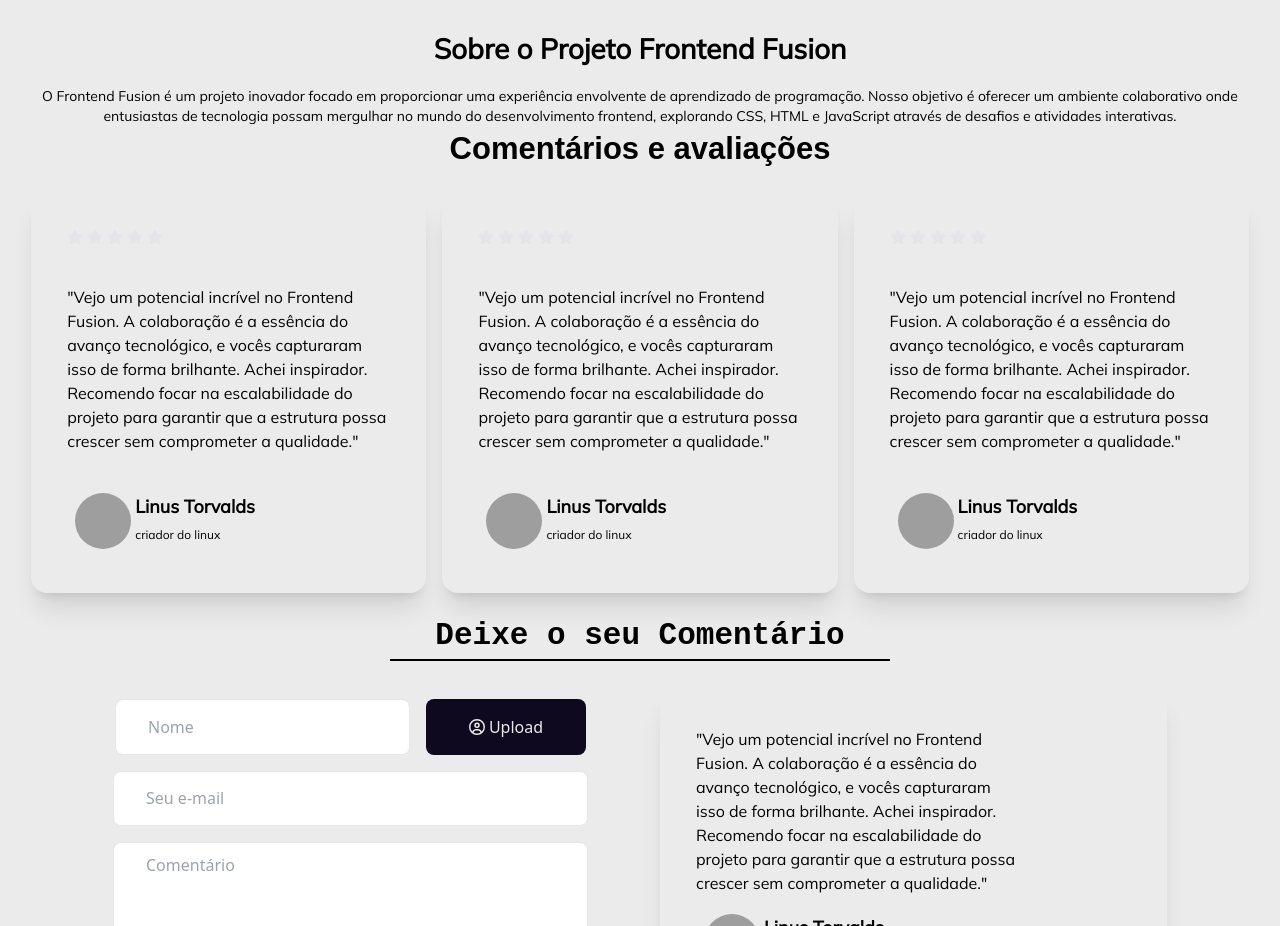
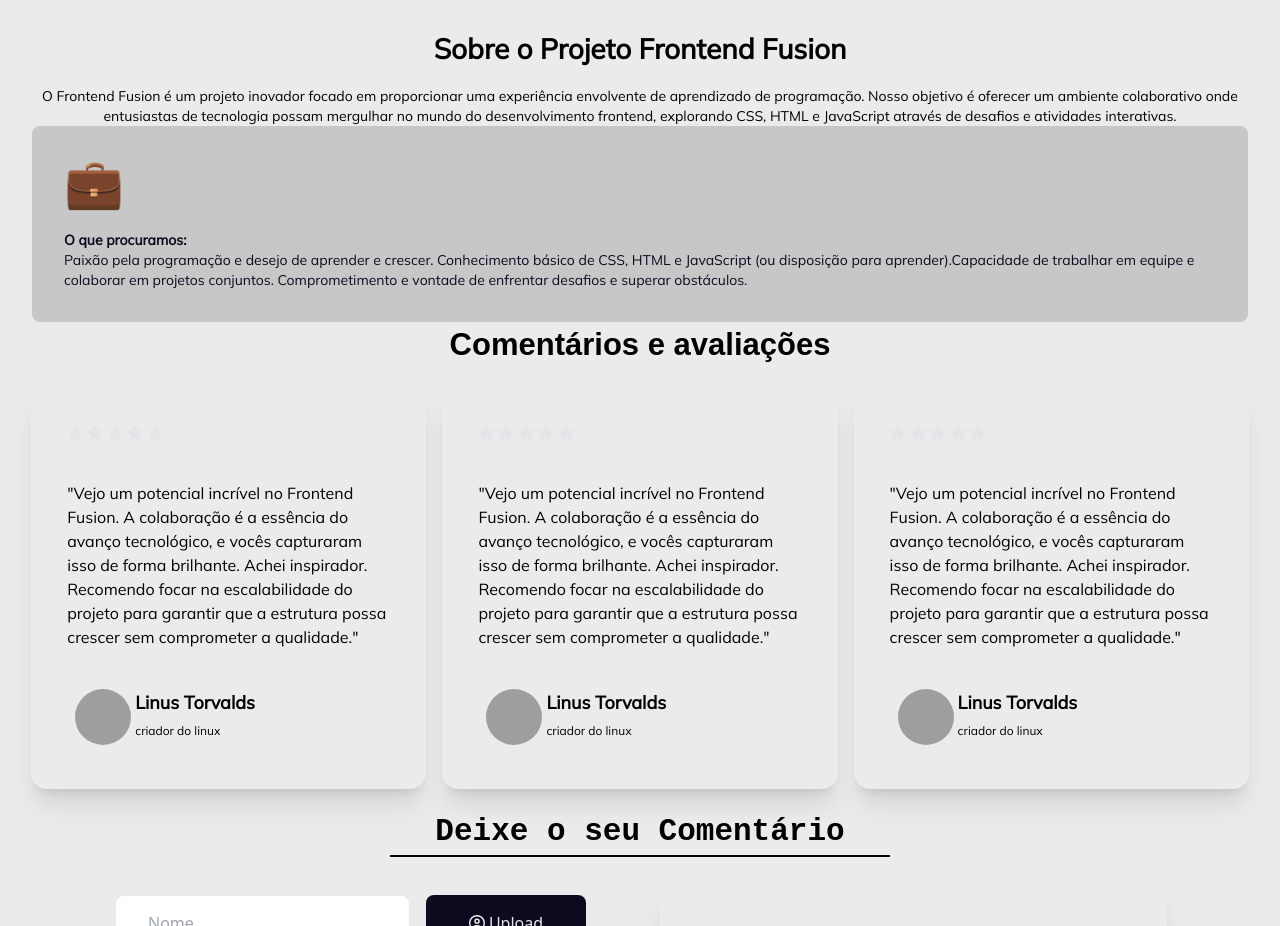
Before and after one commit to Projeto-FrontEnd-Fusion/portifolio-colaborativo-codewizard-tigerscode, a React (Vite) app: page / in a window 1280 px wide. Shown: the part 2620-3546 px from the top of the page. Built offline with nearby package versions, Linux system fonts and the light colour scheme; no server answers; grey boxes are pictures that could not be loaded; a web font is replaced by a local one.

Commit message:
feat: add initial CardItem component

```diff
--- /dev/null
+++ b/src/components/participate/components/card-item.jsx
@@ -0,0 +1,19 @@
+import PropTypes from "prop-types";
+
+const CardItem = ({emoji, title, text}) => {
+    return (
+        <div className="p-8 bg-[#7676764D] rounded-lg">
+            <p className="text-5xl mb-6">{emoji}</p>
+            <h3 className="font-body text-sm font-bold text-primary">{title}:</h3>
+            <p className="font-body text-sm text-primary">{text}</p>
+        </div>
+     );
+}
+
+export default CardItem;
+
+CardItem.propTypes = {
+    emoji: PropTypes.string.isRequired,
+    title: PropTypes.string.isRequired,
+    text: PropTypes.string.isRequired,
+}
--- a/src/components/participate/index.jsx
+++ b/src/components/participate/index.jsx
@@ -1,3 +1,5 @@
+import CardItem from "./components/card-item";
+
 const Participate = () => {
     return (
         <div className="px-8">
@@ -7,6 +9,8 @@
                     O Frontend Fusion é um projeto inovador focado em proporcionar uma experiência envolvente de aprendizado de programação. Nosso objetivo é oferecer um ambiente colaborativo onde entusiastas de tecnologia possam mergulhar no mundo do desenvolvimento frontend, explorando CSS, HTML e JavaScript através de desafios e atividades interativas.
                 </p>
             </div>
+
+            <CardItem emoji="💼" title="O que procuramos" text="Paixão pela programação e desejo de aprender e crescer. Conhecimento básico de CSS, HTML e JavaScript (ou disposição para aprender).Capacidade de trabalhar em equipe e colaborar em projetos conjuntos. Comprometimento e vontade de enfrentar desafios e superar obstáculos." />
         </div>
      );
 }
```
